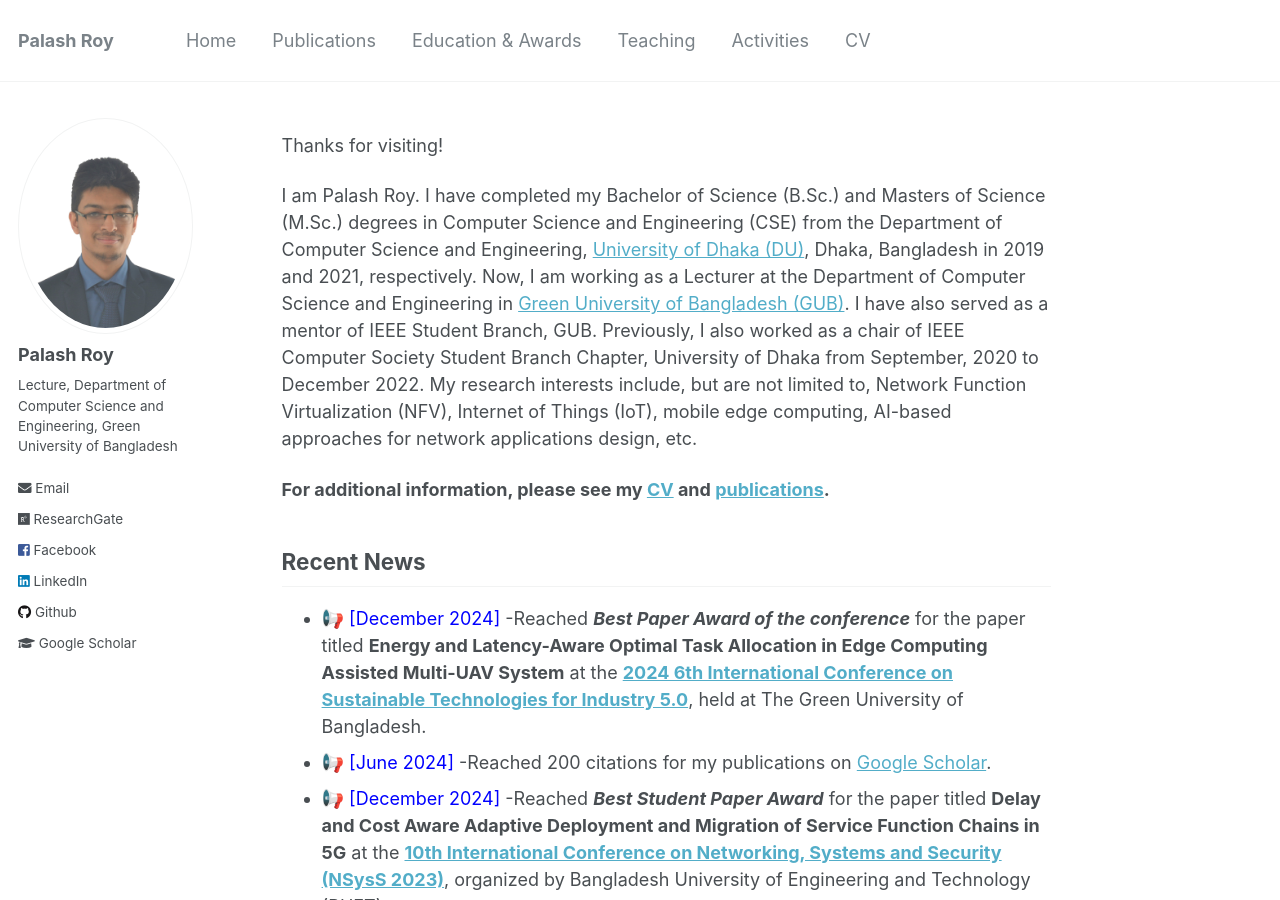
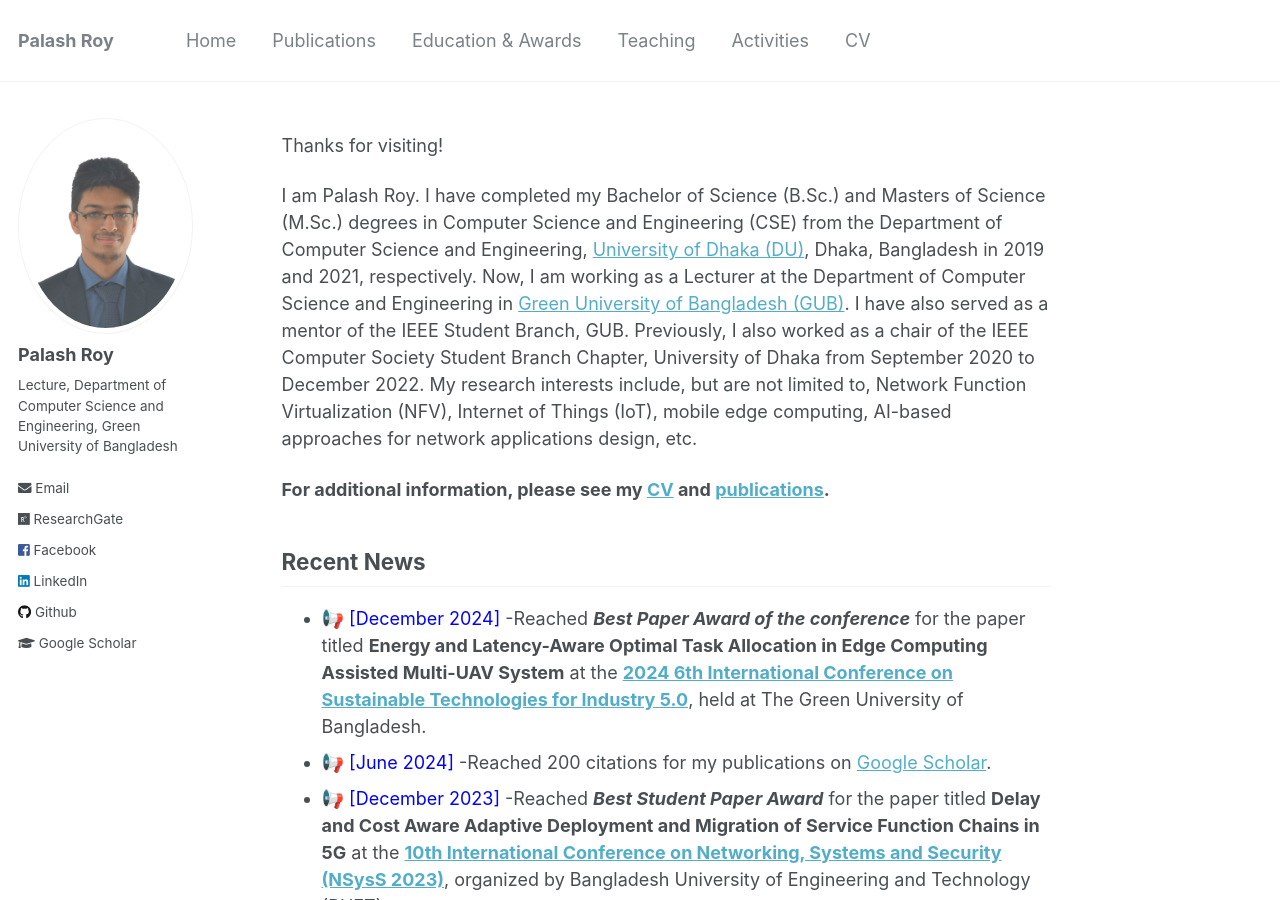
Before and after one commit to PalashRoy975/PalashRoy975.github.io, a Jekyll site: the page built from _pages/about.md, in a window 1280 px wide and 900 px high. Built offline with Jekyll 4.4.1, drawn with Linux system fonts in a browser that asks for light colours.

Commit message:
Update about.md

```diff
--- a/_pages/about.md
+++ b/_pages/about.md
@@ -11,7 +11,7 @@ redirect_from:
 Thanks for visiting!
 
 
-I am Palash Roy. I have completed my Bachelor of Science (B.Sc.) and Masters of Science (M.Sc.) degrees in Computer Science and Engineering (CSE) from the Department of Computer Science and Engineering, [University of Dhaka (DU)](https://www.du.ac.bd/), Dhaka, Bangladesh in 2019 and 2021, respectively. Now, I am working as a Lecturer at the Department of Computer Science and Engineering in [Green University of Bangladesh (GUB)](https://green.edu.bd/). I have also served as a mentor of IEEE Student Branch, GUB. Previously, I also worked as a chair of IEEE Computer Society Student Branch Chapter, University of Dhaka from September, 2020 to December 2022. My research interests include, but are not limited to, Network Function Virtualization (NFV), Internet of Things (IoT), mobile edge computing, AI-based approaches for network applications design, etc.
+I am Palash Roy. I have completed my Bachelor of Science (B.Sc.) and Masters of Science (M.Sc.) degrees in Computer Science and Engineering (CSE) from the Department of Computer Science and Engineering, [University of Dhaka (DU)](https://www.du.ac.bd/), Dhaka, Bangladesh in 2019 and 2021, respectively. Now, I am working as a Lecturer at the Department of Computer Science and Engineering in [Green University of Bangladesh (GUB)](https://green.edu.bd/). I have also served as a mentor of the IEEE Student Branch, GUB. Previously, I also worked as a chair of the IEEE Computer Society Student Branch Chapter, University of Dhaka from September 2020 to December 2022. My research interests include, but are not limited to, Network Function Virtualization (NFV), Internet of Things (IoT), mobile edge computing, AI-based approaches for network applications design, etc.
 
 **For additional information, please see my [CV](https://PalashRoy975.github.io/cv/) and [publications](https://PalashRoy975.github.io/publications/).**
 
@@ -39,7 +39,7 @@ for conducting extensive research work on M.Sc. Thesis.
 ## Recent News
 * 📢 <span style="color:Blue"> [December 2024] </span> -Reached ***Best Paper Award of the conference*** for the paper titled **Energy and Latency-Aware Optimal Task Allocation in Edge Computing Assisted Multi-UAV System** at the **[2024 6th International Conference on Sustainable Technologies for Industry 5.0](https://sti.green.edu.bd/)**, held at The Green University of Bangladesh.
 * 📢 <span style="color:Blue"> [June 2024] </span> -Reached 200 citations for my publications on [Google Scholar](https://scholar.google.com/citations?user=6YbqlUkAAAAJ&hl=en).
-* 📢 <span style="color:Blue"> [December 2024] </span> -Reached ***Best Student Paper Award*** for the paper titled **Delay and Cost Aware Adaptive Deployment and Migration of Service Function Chains in 5G** at the **[10th International Conference on Networking, Systems and Security (NSysS 2023)](https://cse.buet.ac.bd/nsyss2023/)**, organized by Bangladesh University of Engineering and Technology (BUET).
+* 📢 <span style="color:Blue"> [December 2023] </span> -Reached ***Best Student Paper Award*** for the paper titled **Delay and Cost Aware Adaptive Deployment and Migration of Service Function Chains in 5G** at the **[10th International Conference on Networking, Systems and Security (NSysS 2023)](https://cse.buet.ac.bd/nsyss2023/)**, organized by Bangladesh University of Engineering and Technology (BUET).
 * 📢 <span style="color:Blue"> [November 2023] </span> - Got ***"Research Excellence Award"*** under the GUB Faculty Research Publication Award 2023 from [Center for Research Innovation and Transformation (CRIT), Green University of Bangladesh](http://crit.green.edu.bd/)
 * 📢 <span style="color:Blue"> [October 2023] </span> - Got two Research Grants from [Center for Research Innovation and Transformation (CRIT), Green University of Bangladesh](http://crit.green.edu.bd/) for conducting two research works.
 * 📢 <span style="color:Blue"> [October 2023] </span> -Attended [**10th International Symposium on Networks, Computers, and Communications (ISNCC'23)**](https://www.isncc-conf.org/), which was held at [**College of Science & Engineering - Hamad Bin Khalifa University**](https://www.hbku.edu.qa/en), Doha, the FIFA World Cup 2022 City- Qatar, from October 23 to 26, 2023.
```
